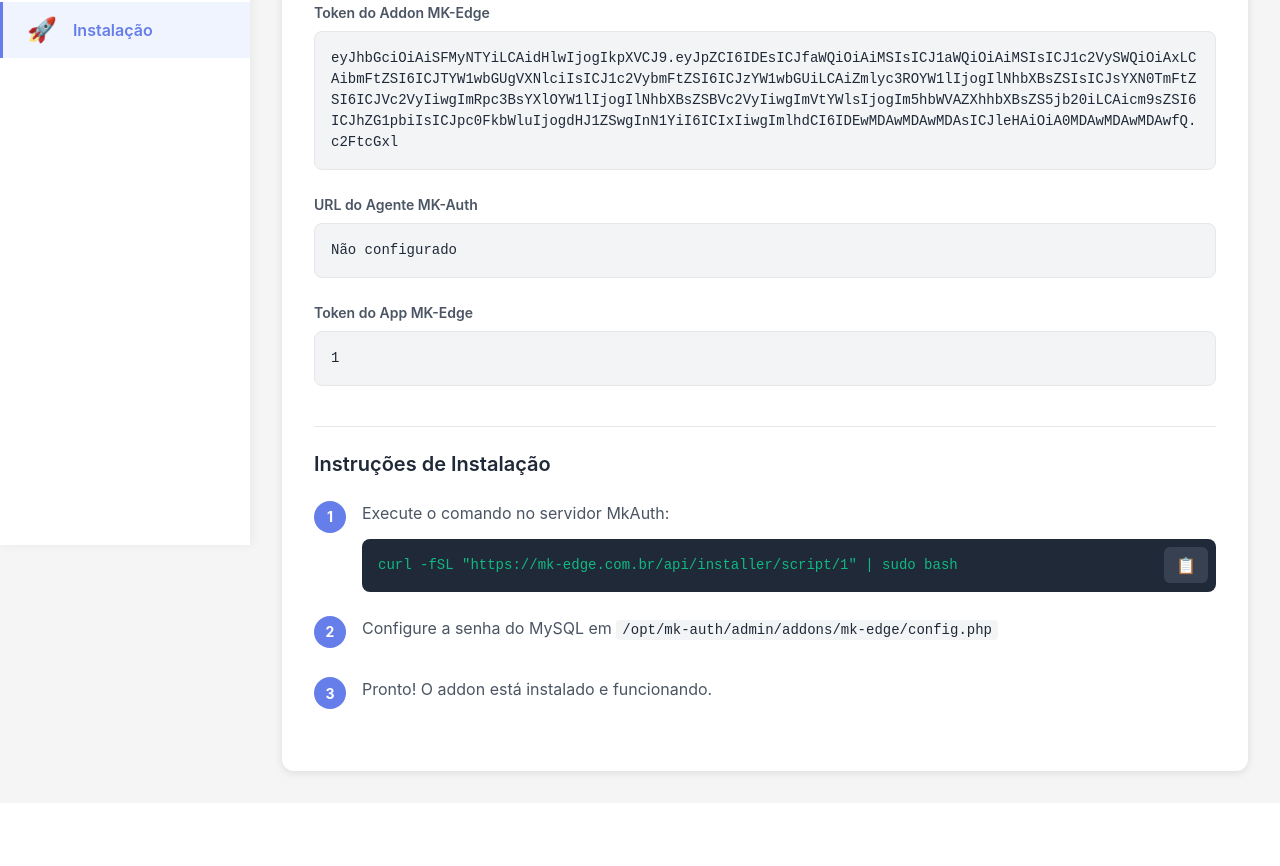
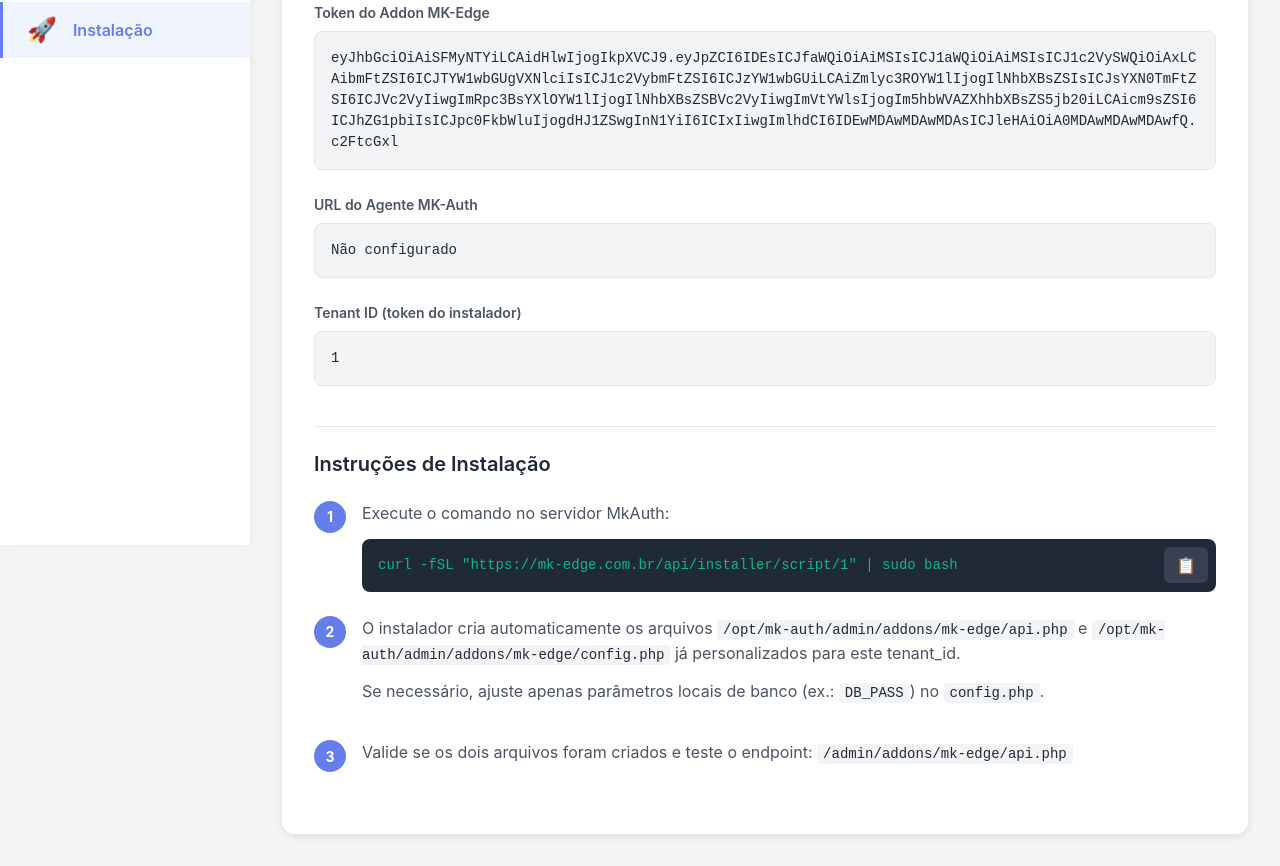
Before and after one commit to abl122/hub-system, a Vue app: page /portal/install in a window 1280 px wide. Shown: the part 266-1132 px from the top of the page. Before the commit the page ends 1069 px from the top, so only its background shows below. Built offline with nearby package versions, Linux system fonts and the light colour scheme; no server answers; sample sign-in values are in the browser's storage.

Commit message:
feat: update installation instructions and labels for clarity in PortalInstall.vue

```diff
--- a/src/views/portal/PortalInstall.vue
+++ b/src/views/portal/PortalInstall.vue
@@ -10,7 +10,7 @@
 const agentUrl = ref('')
 const loading = ref(false)
 
-// Gera conteúdo do config.php com token do cliente
+// Exemplo de config.php gerado para o tenant atual
 const configPhpContent = computed(() => {
   return `<?php
 /**
@@ -158,7 +158,7 @@
           </div>
 
           <div class="config-item">
-            <label>Token do App MK-Edge</label>
+            <label>Tenant ID (token do instalador)</label>
             <code>{{ appToken || 'Não disponível' }}</code>
           </div>
         </div>
@@ -182,14 +182,26 @@
           <div class="install-step">
             <span class="step-number">2</span>
             <div class="step-content">
-              <p>Configure a senha do MySQL em <code>/opt/mk-auth/admin/addons/mk-edge/config.php</code></p>
+              <p>
+                O instalador cria automaticamente os arquivos
+                <code>/opt/mk-auth/admin/addons/mk-edge/api.php</code> e
+                <code>/opt/mk-auth/admin/addons/mk-edge/config.php</code>
+                já personalizados para este tenant_id.
+              </p>
+              <p>
+                Se necessário, ajuste apenas parâmetros locais de banco
+                (ex.: <code>DB_PASS</code>) no <code>config.php</code>.
+              </p>
             </div>
           </div>
 
           <div class="install-step">
             <span class="step-number">3</span>
             <div class="step-content">
-              <p>Pronto! O addon está instalado e funcionando.</p>
+              <p>
+                Valide se os dois arquivos foram criados e teste o endpoint:
+                <code>{{ agentUrl || '/admin/addons/mk-edge/api.php' }}</code>
+              </p>
             </div>
           </div>
         </div>
```
